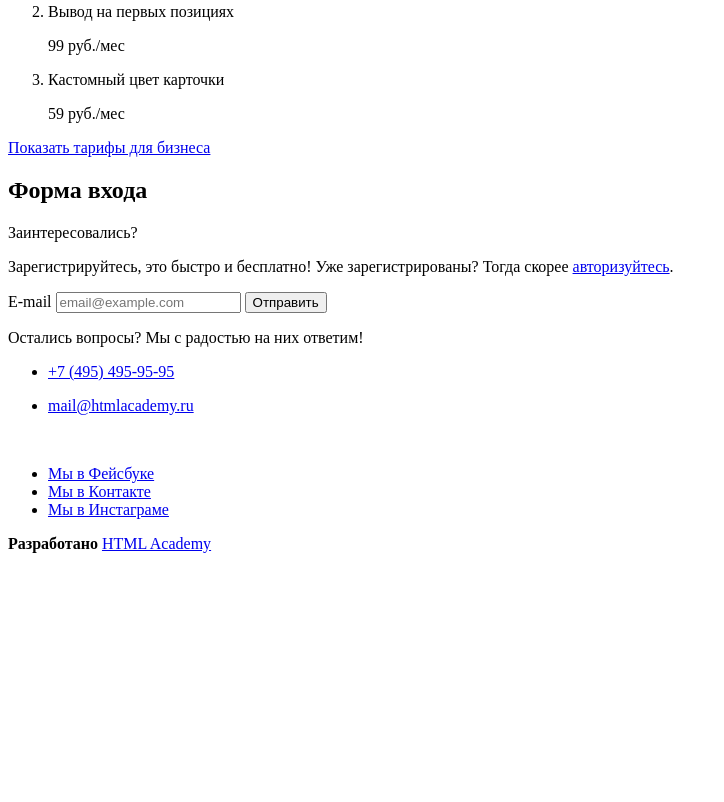
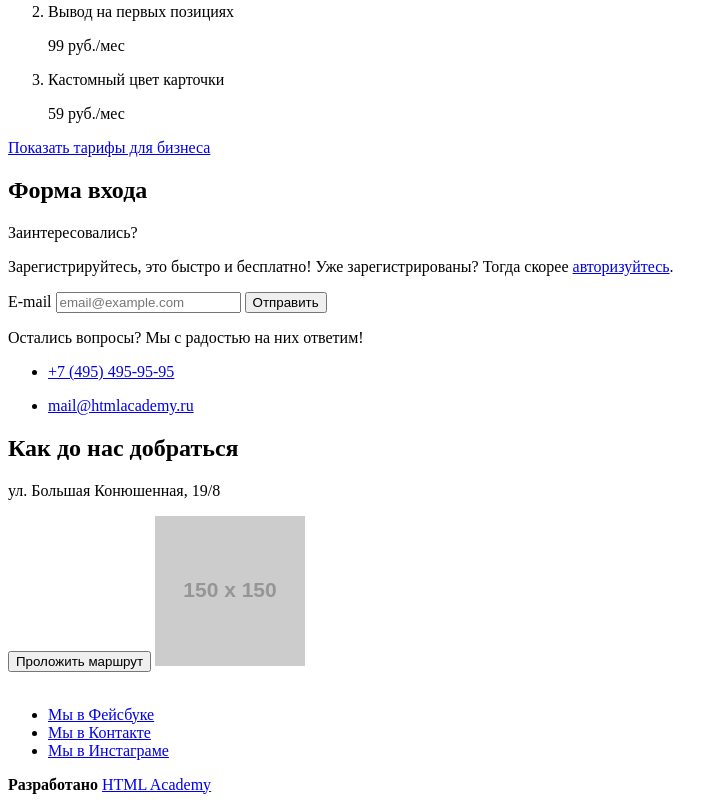
Before and after one commit to TatijanaMelnikova/426411-pognali-18, a website: page source/index.html in a window 1280 px wide. Shown: the part 2276-3078 px from the top of the page, without its empty margins (0-724 px from the left). Before the commit the page ends 2837 px from the top, so only its background shows below. Drawn offline with Linux system fonts and the light colour scheme; placeholder pictures from the web are drawn by us.

Commit message:
adds map

```diff
--- a/source/index.html
+++ b/source/index.html
@@ -298,6 +298,17 @@
 
     </section>
 
+    <section class="map">
+
+      <h2 class="visually-hidden">Как до нас добраться</h2>
+
+      <p class="map__address">ул. Большая Конюшенная, 19/8</p>
+      <button class="map__button" type="button">Проложить маршрут</button>
+
+      <img src="https://via.placeholder.com/150x150">
+
+    </section>
+
 
 
   </main>
```
